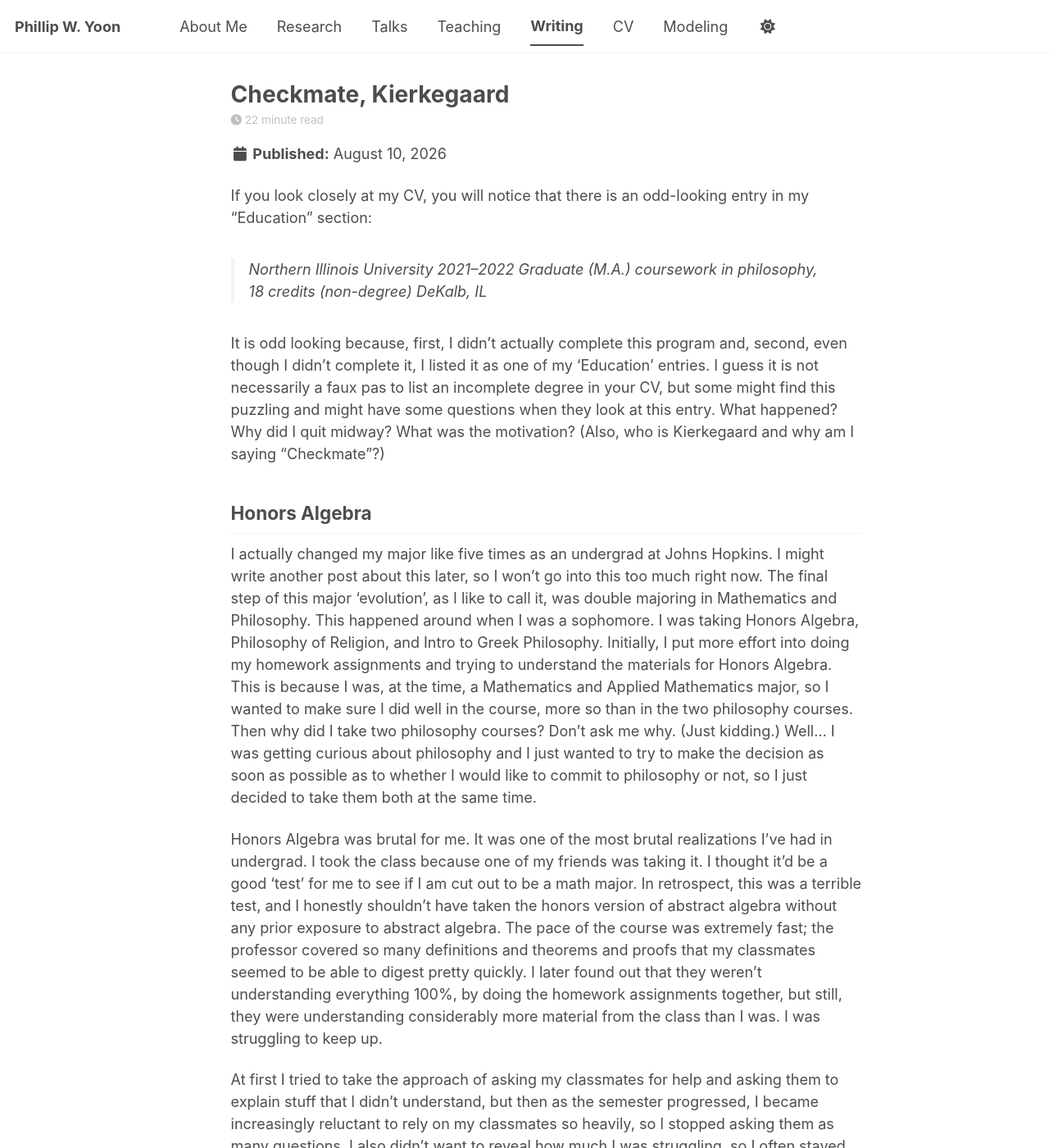
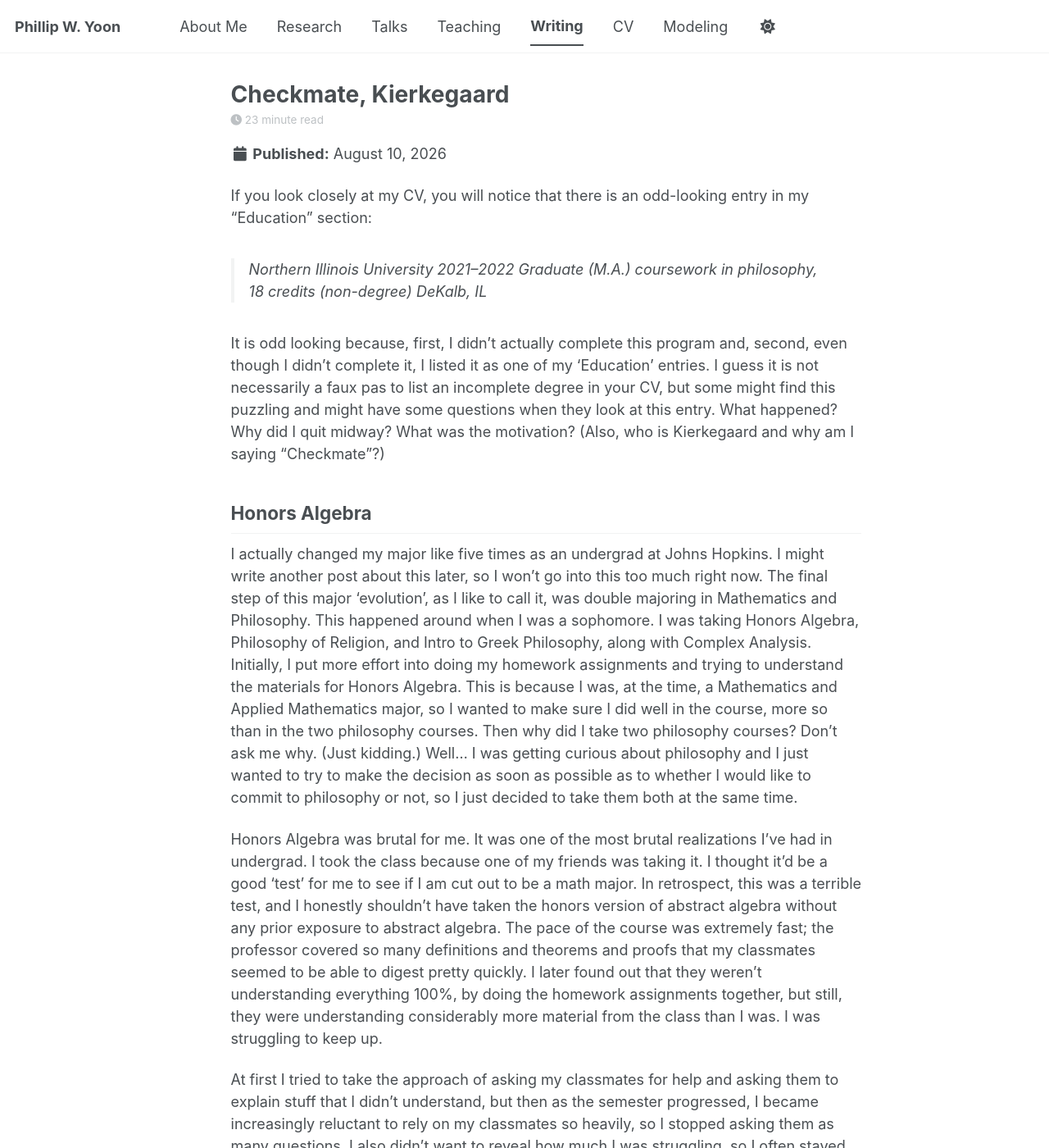
Before and after one commit to pwyoon/pwyoon.github.io, a Jekyll site: the page built from _posts/2026-08-10-reflections-01.md, in a window 1280 px wide and 1400 px high. Shown: the whole window at 82% size. Built offline with Jekyll 4.4.1, drawn with Linux system fonts in a browser that asks for light colours; comment, search, counter and statistics services are not loaded; a style sheet for code colours, icons or effects is not loaded.

Commit message:
Revise reflections on Honors Algebra experience
Expanded the section on Honors Algebra to include additional details about coursework and personal reflections on the challenges faced during the class.

```diff
--- a/_posts/2026-08-10-reflections-01.md
+++ b/_posts/2026-08-10-reflections-01.md
@@ -18,7 +18,7 @@ It is odd looking because, first, I didn’t actually complete this program and,
 
 ## Honors Algebra
 
-I actually changed my major like five times as an undergrad at Johns Hopkins. I might write another post about this later, so I won’t go into this too much right now. The final step of this major ‘evolution’, as I like to call it, was double majoring in Mathematics and Philosophy. This happened around when I was a sophomore. I was taking Honors Algebra, Philosophy of Religion, and Intro to Greek Philosophy. Initially, I put more effort into doing my homework assignments and trying to understand the materials for Honors Algebra. This is because I was, at the time, a Mathematics and Applied Mathematics major, so I wanted to make sure I did well in the course, more so than in the two philosophy courses. Then why did I take two philosophy courses? Don’t ask me why. (Just kidding.) Well… I was getting curious about philosophy and I just wanted to try to make the decision as soon as possible as to whether I would like to commit to philosophy or not, so I just decided to take them both at the same time.
+I actually changed my major like five times as an undergrad at Johns Hopkins. I might write another post about this later, so I won’t go into this too much right now. The final step of this major ‘evolution’, as I like to call it, was double majoring in Mathematics and Philosophy. This happened around when I was a sophomore. I was taking Honors Algebra, Philosophy of Religion, and Intro to Greek Philosophy, along with Complex Analysis. Initially, I put more effort into doing my homework assignments and trying to understand the materials for Honors Algebra. This is because I was, at the time, a Mathematics and Applied Mathematics major, so I wanted to make sure I did well in the course, more so than in the two philosophy courses. Then why did I take two philosophy courses? Don’t ask me why. (Just kidding.) Well… I was getting curious about philosophy and I just wanted to try to make the decision as soon as possible as to whether I would like to commit to philosophy or not, so I just decided to take them both at the same time.
 
 Honors Algebra was brutal for me. It was one of the most brutal realizations I’ve had in undergrad. I took the class because one of my friends was taking it. I thought it’d be a good ‘test’ for me to see if I am cut out to be a math major. In retrospect, this was a terrible test, and I honestly shouldn’t have taken the honors version of abstract algebra without any prior exposure to abstract algebra. The pace of the course was extremely fast; the professor covered so many definitions and theorems and proofs that my classmates seemed to be able to digest pretty quickly. I later found out that they weren’t understanding everything 100%, by doing the homework assignments together, but still, they were understanding considerably more material from the class than I was. I was struggling to keep up.
 
```
